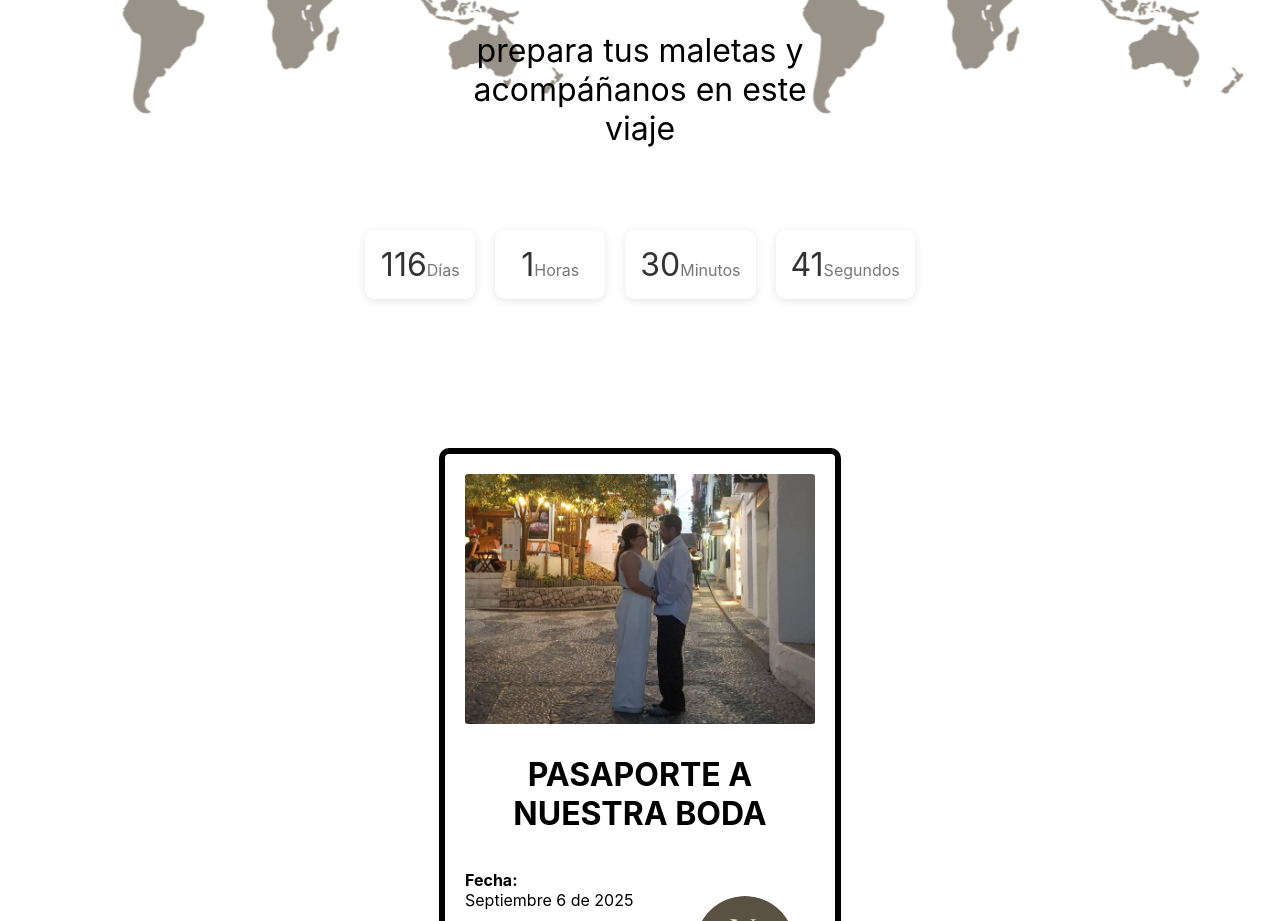
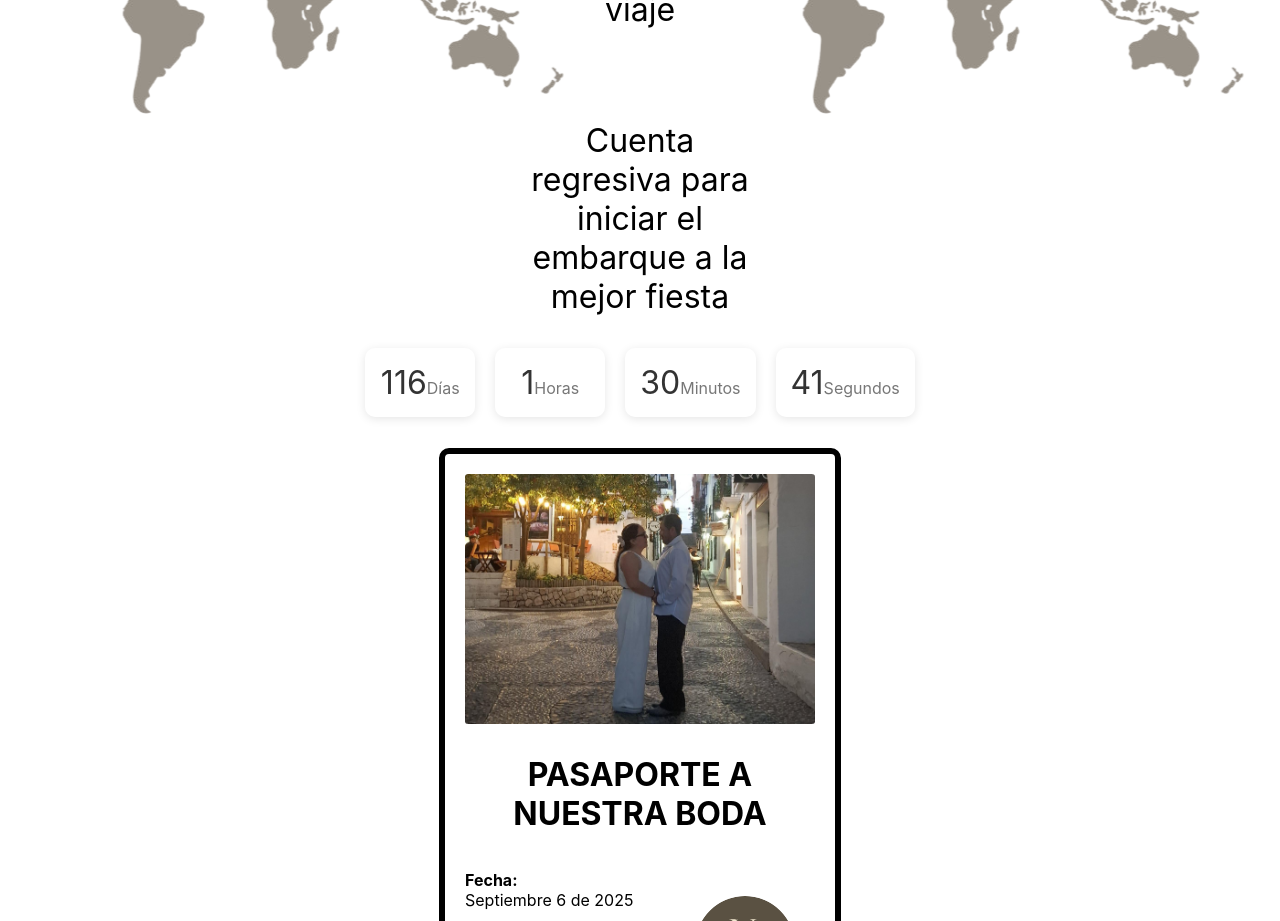
Before and after one commit to CristopherVanegas/BodaNicoleRo, a React (Vite) app in the folder boda_nicole_ro/: page / in a window 1280 px wide. Shown: the part 1160-2081 px from the top of the page. Built offline with nearby package versions, Linux system fonts and the light colour scheme; the HTML template or start-up script is replaced by a standard one.

Commit message:
Se agregó frase y estilo al componente contador

```diff
--- a/boda_nicole_ro/src/components/Countdown/Countdown.jsx
+++ b/boda_nicole_ro/src/components/Countdown/Countdown.jsx
@@ -27,6 +27,9 @@ const Countdown = () => {
 
   return (
     <section className={styles.countdownContainer}>
+      <p className={styles.invitationText}>
+        Cuenta regresiva para iniciar el embarque a la mejor fiesta
+      </p>
       <div className={styles.timer}>
         <div className={styles.timeBox}>
           <span className={styles.number}>{timeLeft.days}</span>
--- a/boda_nicole_ro/src/components/Countdown/Countdown.module.css
+++ b/boda_nicole_ro/src/components/Countdown/Countdown.module.css
@@ -42,3 +42,13 @@
     padding: 10px;
   }
 }
+
+.invitationText {
+  width: 250px;
+  font-size: 2rem;
+  font-family: var(--font-title2);
+  color: var(--color-text);
+  margin-top: 10px;
+  margin-left: auto;
+  margin-right: auto;
+}
```
Lines whose indentation alone changed are shown as unchanged.
